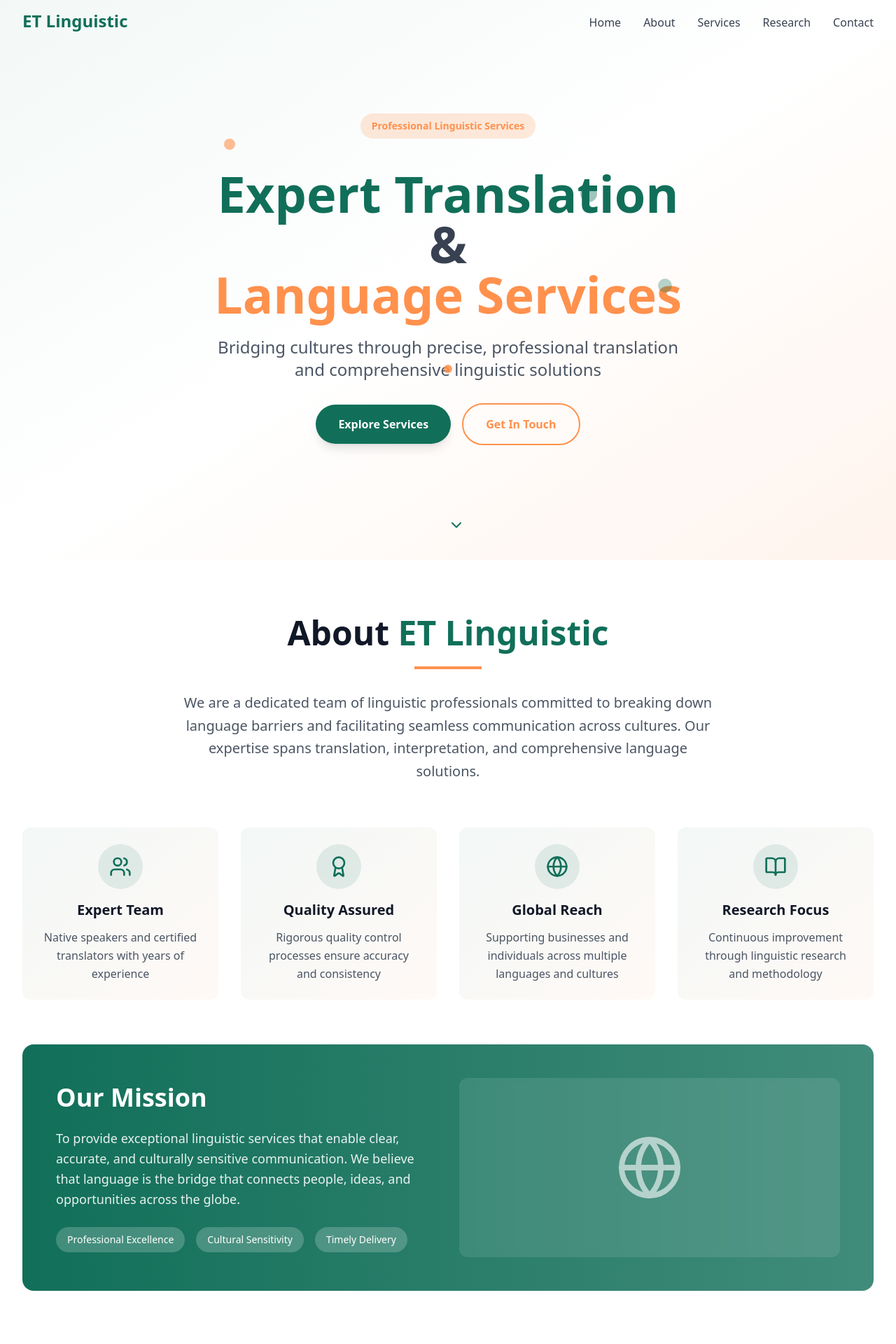
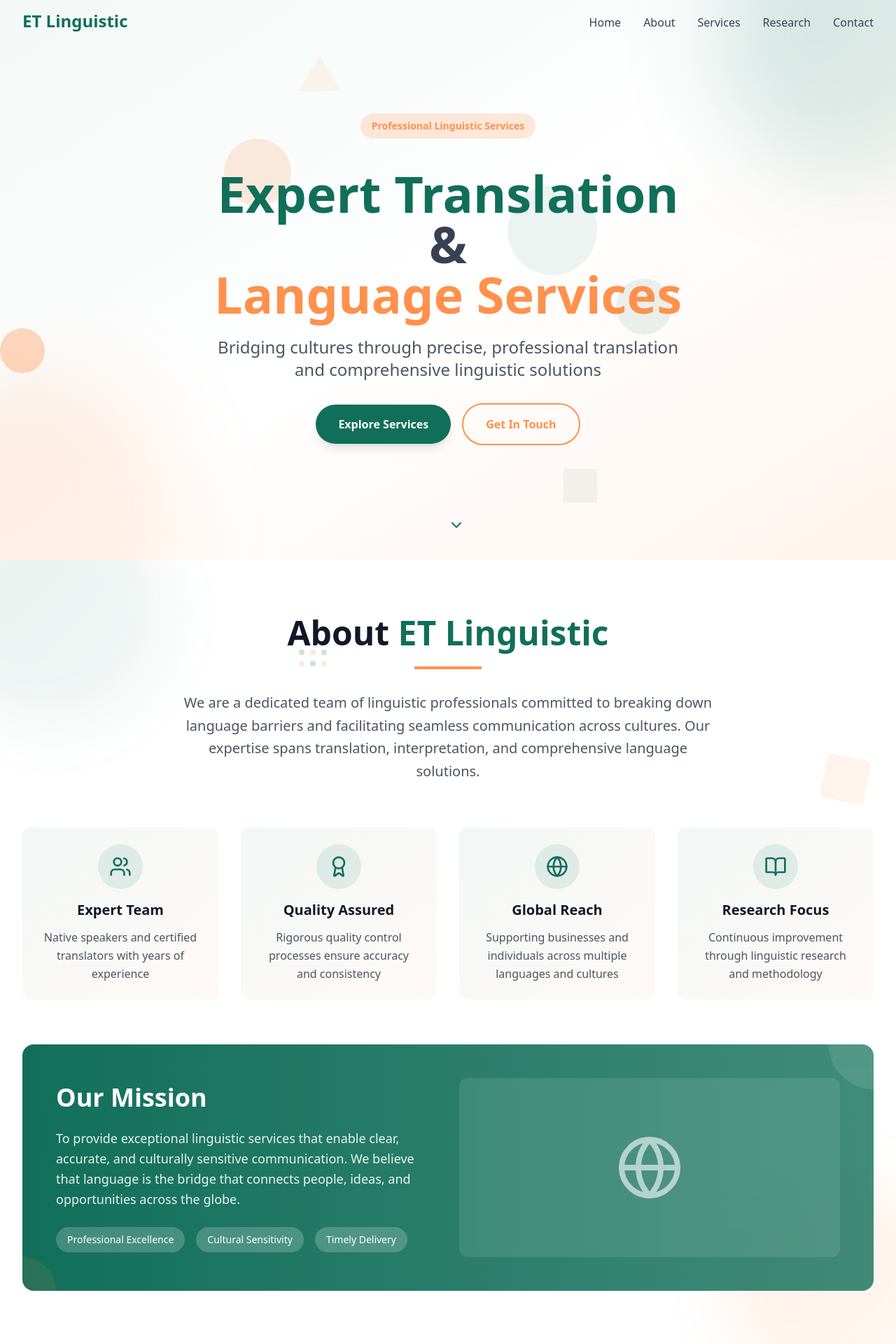
Before and after one commit to Edamander/et-t-l-s-v2, a React (Vite) app: page / in a window 1280 px wide. Shown: the top 1920 px of the page at 70% size. Built offline with nearby package versions, Linux system fonts and the light colour scheme.

Commit message:
Add background designs with shapes and colors
Implement background designs using shapes and the specified color scheme.

```diff
--- a/src/components/AboutSection.tsx
+++ b/src/components/AboutSection.tsx
@@ -27,8 +27,29 @@ const AboutSection = () => {
   ];
 
   return (
-    <section id="about" className="py-20 bg-white">
-      <div className="max-w-7xl mx-auto px-4 sm:px-6 lg:px-8">
+    <section id="about" className="py-20 bg-white relative overflow-hidden">
+      {/* Background Design Elements */}
+      <div className="absolute inset-0 overflow-hidden">
+        {/* Large background shapes */}
+        <div className="absolute -top-20 -left-20 w-80 h-80 bg-gradient-to-br from-primary/10 to-primary/5 rounded-full blur-2xl"></div>
+        <div className="absolute -bottom-20 -right-20 w-80 h-80 bg-gradient-to-br from-secondary/15 to-secondary/5 rounded-full blur-2xl"></div>
+
+        {/* Decorative hexagons */}
+        <div className="absolute top-1/4 right-10 w-16 h-16 bg-secondary/10 transform rotate-12 rounded-lg"></div>
+        <div className="absolute bottom-1/4 left-10 w-12 h-12 bg-primary/15 transform -rotate-12 rounded-lg"></div>
+
+        {/* Floating dots pattern */}
+        <div className="absolute top-32 left-1/3 grid grid-cols-3 gap-2 opacity-20">
+          <div className="w-2 h-2 bg-primary rounded-full"></div>
+          <div className="w-2 h-2 bg-secondary rounded-full"></div>
+          <div className="w-2 h-2 bg-primary rounded-full"></div>
+          <div className="w-2 h-2 bg-secondary rounded-full"></div>
+          <div className="w-2 h-2 bg-primary rounded-full"></div>
+          <div className="w-2 h-2 bg-secondary rounded-full"></div>
+        </div>
+      </div>
+
+      <div className="max-w-7xl mx-auto px-4 sm:px-6 lg:px-8 relative z-10">
         <div className="text-center mb-16 animate-fade-in-up">
           <h2 className="text-4xl md:text-5xl font-bold text-gray-900 mb-6">
             About <span className="text-primary">ET Linguistic</span>
@@ -56,8 +77,14 @@ const AboutSection = () => {
           ))}
         </div>
 
-        <div className="bg-gradient-to-r from-primary to-primary/80 rounded-2xl p-8 md:p-12 text-white animate-fade-in-up">
-          <div className="grid grid-cols-1 lg:grid-cols-2 gap-8 items-center">
+        <div className="bg-gradient-to-r from-primary to-primary/80 rounded-2xl p-8 md:p-12 text-white animate-fade-in-up relative overflow-hidden">
+          {/* Background pattern for the mission card */}
+          <div className="absolute inset-0 opacity-10">
+            <div className="absolute top-0 right-0 w-32 h-32 bg-white rounded-full transform translate-x-16 -translate-y-16"></div>
+            <div className="absolute bottom-0 left-0 w-24 h-24 bg-secondary rounded-full transform -translate-x-12 translate-y-12"></div>
+          </div>
+
+          <div className="grid grid-cols-1 lg:grid-cols-2 gap-8 items-center relative z-10">
             <div>
               <h3 className="text-3xl md:text-4xl font-bold mb-6">Our Mission</h3>
               <p className="text-lg leading-relaxed mb-6 opacity-90">
--- a/src/components/HeroSection.tsx
+++ b/src/components/HeroSection.tsx
@@ -11,14 +11,25 @@ const HeroSection = () => {
   };
 
   return (
-    <section id="home" className="min-h-screen flex items-center justify-center relative bg-gradient-to-br from-primary/5 via-white to-secondary/10">
-      {/* Floating decorative elements */}
-      <div className="absolute top-1/4 left-1/4 w-4 h-4 bg-secondary rounded-full animate-float opacity-60"></div>
-      <div className="absolute top-1/3 right-1/3 w-6 h-6 bg-primary rounded-full animate-float-delayed opacity-40"></div>
-      <div className="absolute bottom-1/3 left-1/5 w-3 h-3 bg-secondary rounded-full animate-pulse-gentle opacity-50"></div>
-      <div className="absolute top-1/2 right-1/4 w-5 h-5 bg-primary rounded-full animate-float opacity-30"></div>
+    <section id="home" className="min-h-screen flex items-center justify-center relative overflow-hidden bg-gradient-to-br from-primary/5 via-white to-secondary/10">
+      {/* Background Geometric Shapes */}
+      <div className="absolute inset-0 overflow-hidden">
+        {/* Large decorative circles */}
+        <div className="absolute -top-32 -right-32 w-96 h-96 bg-gradient-to-br from-primary/20 to-primary/10 rounded-full blur-3xl"></div>
+        <div className="absolute -bottom-32 -left-32 w-96 h-96 bg-gradient-to-br from-secondary/20 to-secondary/10 rounded-full blur-3xl"></div>
 
-      <div className="text-center max-w-4xl mx-auto px-4 animate-fade-in-up">
+        {/* Medium floating shapes */}
+        <div className="absolute top-1/4 left-1/4 w-24 h-24 bg-secondary/30 rounded-full animate-float opacity-60"></div>
+        <div className="absolute top-1/3 right-1/3 w-32 h-32 bg-primary/20 rounded-full animate-float-delayed opacity-40"></div>
+        <div className="absolute bottom-1/3 left-1/5 w-16 h-16 bg-secondary/40 rounded-full animate-pulse-gentle opacity-50"></div>
+        <div className="absolute top-1/2 right-1/4 w-20 h-20 bg-primary/30 rounded-full animate-float opacity-30"></div>
+
+        {/* Geometric polygons */}
+        <div className="absolute top-20 left-1/3 w-0 h-0 border-l-[30px] border-r-[30px] border-b-[52px] border-l-transparent border-r-transparent border-b-secondary/20 animate-float opacity-40"></div>
+        <div className="absolute bottom-20 right-1/3 w-12 h-12 bg-primary/20 transform rotate-45 animate-float-delayed opacity-30"></div>
+      </div>
+
+      <div className="text-center max-w-4xl mx-auto px-4 animate-fade-in-up relative z-10">
         <div className="mb-6 animate-float">
           <span className="inline-block px-4 py-2 bg-secondary/20 text-secondary font-semibold rounded-full text-sm mb-4">
             Professional Linguistic Services
@@ -54,7 +65,7 @@ const HeroSection = () => {
       </div>
 
       {/* Scroll indicator */}
-      <div className="absolute bottom-8 left-1/2 transform -translate-x-1/2 animate-bounce">
+      <div className="absolute bottom-8 left-1/2 transform -translate-x-1/2 animate-bounce z-10">
         <ChevronDown
           className="w-6 h-6 text-primary cursor-pointer"
           onClick={() => scrollToSection('about')}
--- a/src/components/ServicesSection.tsx
+++ b/src/components/ServicesSection.tsx
@@ -43,8 +43,24 @@ const ServicesSection = () => {
   ];
 
   return (
-    <section id="services" className="py-20 bg-gradient-to-br from-gray-50 to-primary/5">
-      <div className="max-w-7xl mx-auto px-4 sm:px-6 lg:px-8">
+    <section id="services" className="py-20 bg-gradient-to-br from-gray-50 to-primary/5 relative overflow-hidden">
+      {/* Background Design Elements */}
+      <div className="absolute inset-0 overflow-hidden">
+        {/* Large curved background shapes */}
+        <div className="absolute top-0 left-0 w-full h-1/3 bg-gradient-to-r from-primary/5 to-secondary/10 transform -skew-y-1"></div>
+        <div className="absolute bottom-0 right-0 w-full h-1/3 bg-gradient-to-l from-secondary/5 to-primary/10 transform skew-y-1"></div>
+
+        {/* Floating geometric shapes */}
+        <div className="absolute top-20 right-1/4 w-20 h-20 bg-secondary/20 rounded-full blur-sm"></div>
+        <div className="absolute bottom-32 left-1/4 w-16 h-16 bg-primary/20 transform rotate-45 blur-sm"></div>
+
+        {/* Wave pattern */}
+        <svg className="absolute top-1/2 left-0 w-full opacity-5" viewBox="0 0 1200 120" preserveAspectRatio="none">
+          <path d="M321.39,56.44c58-10.79,114.16-30.13,172-41.86,82.39-16.72,168.19-17.73,250.45-.39C823.78,31,906.67,72,985.66,92.83c70.05,18.48,146.53,26.09,214.34,3V0H0V27.35A600.21,600.21,0,0,0,321.39,56.44Z" fill="#116F59"></path>
+        </svg>
+      </div>
+
+      <div className="max-w-7xl mx-auto px-4 sm:px-6 lg:px-8 relative z-10">
         <div className="text-center mb-16 animate-fade-in-up">
           <h2 className="text-4xl md:text-5xl font-bold text-gray-900 mb-6">
             Our <span className="text-secondary">Services</span>
@@ -60,10 +76,13 @@ const ServicesSection = () => {
           {services.map((service, index) => (
             <div
               key={index}
-              className="bg-white rounded-xl p-8 shadow-lg hover:shadow-xl transition-all duration-300 transform hover:-translate-y-2 border border-gray-100 animate-fade-in-up"
+              className="bg-white rounded-xl p-8 shadow-lg hover:shadow-xl transition-all duration-300 transform hover:-translate-y-2 border border-gray-100 animate-fade-in-up relative overflow-hidden"
               style={{ animationDelay: `${index * 0.1}s` }}
             >
-              <div className="w-16 h-16 bg-gradient-to-br from-primary to-primary/80 rounded-xl flex items-center justify-center mb-6 animate-float">
+              {/* Card background decoration */}
+              <div className="absolute top-0 right-0 w-20 h-20 bg-gradient-to-br from-primary/10 to-secondary/10 rounded-full transform translate-x-10 -translate-y-10"></div>
+
+              <div className="w-16 h-16 bg-gradient-to-br from-primary to-primary/80 rounded-xl flex items-center justify-center mb-6 animate-float relative z-10">
                 <service.icon className="w-8 h-8 text-white" />
               </div>
 
@@ -87,12 +106,16 @@ const ServicesSection = () => {
         </div>
 
         <div className="text-center mt-16">
-          <div className="bg-white rounded-2xl p-8 shadow-lg inline-block animate-float-delayed">
-            <h3 className="text-2xl font-bold text-gray-900 mb-4">Need a Custom Solution?</h3>
-            <p className="text-gray-600 mb-6">We also provide tailored linguistic services for unique requirements.</p>
-            <button className="px-8 py-3 bg-secondary text-white font-semibold rounded-full hover:bg-secondary/90 transition-all duration-300 transform hover:scale-105">
-              Contact Us Today
-            </button>
+          <div className="bg-white rounded-2xl p-8 shadow-lg inline-block animate-float-delayed relative overflow-hidden">
+            {/* Decorative background for CTA */}
+            <div className="absolute inset-0 bg-gradient-to-r from-primary/5 to-secondary/5 opacity-50"></div>
+            <div className="relative z-10">
+              <h3 className="text-2xl font-bold text-gray-900 mb-4">Need a Custom Solution?</h3>
+              <p className="text-gray-600 mb-6">We also provide tailored linguistic services for unique requirements.</p>
+              <button className="px-8 py-3 bg-secondary text-white font-semibold rounded-full hover:bg-secondary/90 transition-all duration-300 transform hover:scale-105">
+                Contact Us Today
+              </button>
+            </div>
           </div>
         </div>
       </div>
```
Also changed, not shown: src/components/ContactSection.tsx (+54 -12 lines), src/components/ResearchSection.tsx (+44 -7 lines).
